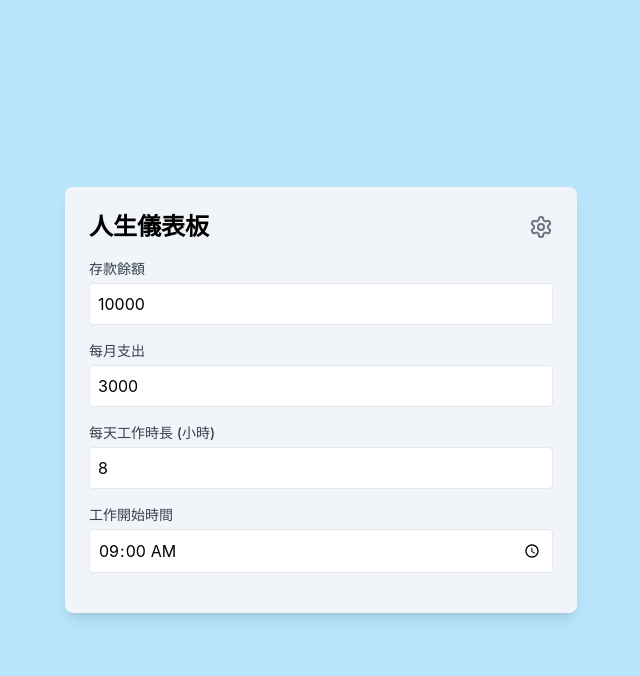
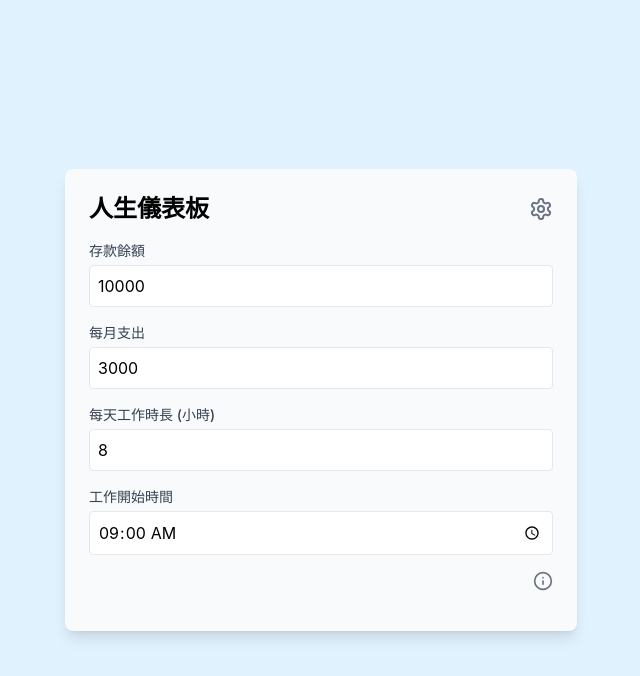
Before and after one commit to awei1127/life-dashboard, a React (Create React App) app: page / in a window 1280 px wide. Both pictures are taken after a click on the button 860 px from the left and 249 px from the top of the page. Shown: the top 676 px of the page, without its empty margins (319-959 px from the left). Built offline with nearby package versions, Linux system fonts and the light colour scheme.

Commit message:
增加說明按鈕

```diff
--- a/src/App.js
+++ b/src/App.js
@@ -1,5 +1,5 @@
 import React, { useState, useEffect, useCallback } from 'react';
-import { X, CheckCircle, Settings } from 'lucide-react';
+import { X, CheckCircle, Settings, Info } from 'lucide-react';
 
 const Dashboard = () => {
   const [balance, setBalance] = useState(() => Number(localStorage.getItem('balance')) || 10000);
@@ -11,6 +11,7 @@ const Dashboard = () => {
   const [workHours, setWorkHours] = useState(() => Number(localStorage.getItem('workHours')) || 8);
   const [resetTime, setResetTime] = useState(() => localStorage.getItem('resetTime') || '09:00');
   const [showSettings, setShowSettings] = useState(false);
+  const [showInfo, setShowInfo] = useState(false);
 
   const updateTimeAndTasks = useCallback(() => {
     const now = new Date();
@@ -103,12 +104,16 @@ const Dashboard = () => {
     return `${minutes}分鐘`;
   };
 
+  const toggleInfo = () => {
+    setShowInfo(!showInfo);
+  };
+
   return (
-    <div className="flex flex-col items-center justify-center min-h-screen bg-sky-200 p-4">
-      <div className="bg-slate-100 rounded-lg shadow-lg p-6 w-full max-w-lg">
+    <div className="flex flex-col items-center justify-center min-h-screen bg-sky-100 p-4">
+      <div className="bg-slate-50 rounded-lg shadow-lg p-6 w-full max-w-lg">
         <div className="flex justify-between items-center mb-4">
           <h1 className="text-2xl font-bold">人生儀表板</h1>
-          <button onClick={() => setShowSettings(!showSettings)} className="text-gray-500">
+          <button onClick={() => { setShowSettings(!showSettings); setShowInfo(false); }} className="text-gray-500">
             <Settings size={24} />
           </button>
         </div>
@@ -151,6 +156,21 @@ const Dashboard = () => {
                 className="w-full p-2 border rounded"
               />
             </div>
+            <div className="flex justify-end mt-4">
+              <button onClick={toggleInfo} className="text-gray-500">
+                <Info size={20} />
+              </button>
+            </div>
+            {showInfo && (
+              <div className="mt-4 text-xs text-gray-600">
+                <p>《人生儀表板》為你的人生online加上UI，時刻提醒你打怪練功</p>
+                <p>本程式藉由把你的可用資源以及每天剩餘精力可視化，來提醒你不要一直耍廢</p>
+                <p>本程式不會收集你的資訊，你的資訊都存在本地，也因此無法跨裝置同步資訊</p>
+                <p>更新每月支出後，存款餘額就會開始每秒自動更新</p>
+                <p>若要更新存款餘額，先把每月支出暫時設為0</p>
+                <p>本程式使用Claude 3.5 Sonnet完成，<a href="https://github.com/awei1127/life-dashboard" className="text-blue-500 hover:underline">程式碼</a>可自由變更使用，歡迎高手再創造</p>
+              </div>
+            )}
           </div>
         ) : (
           <>
```
